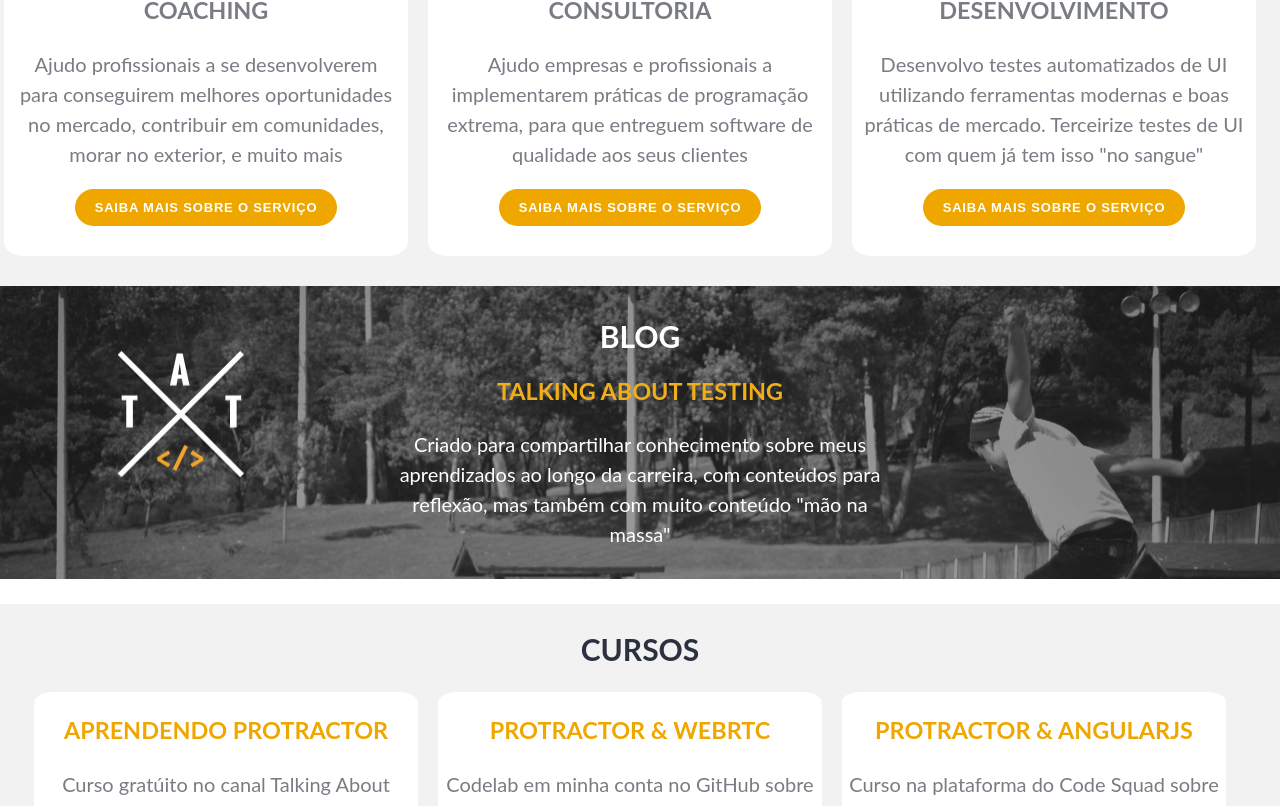
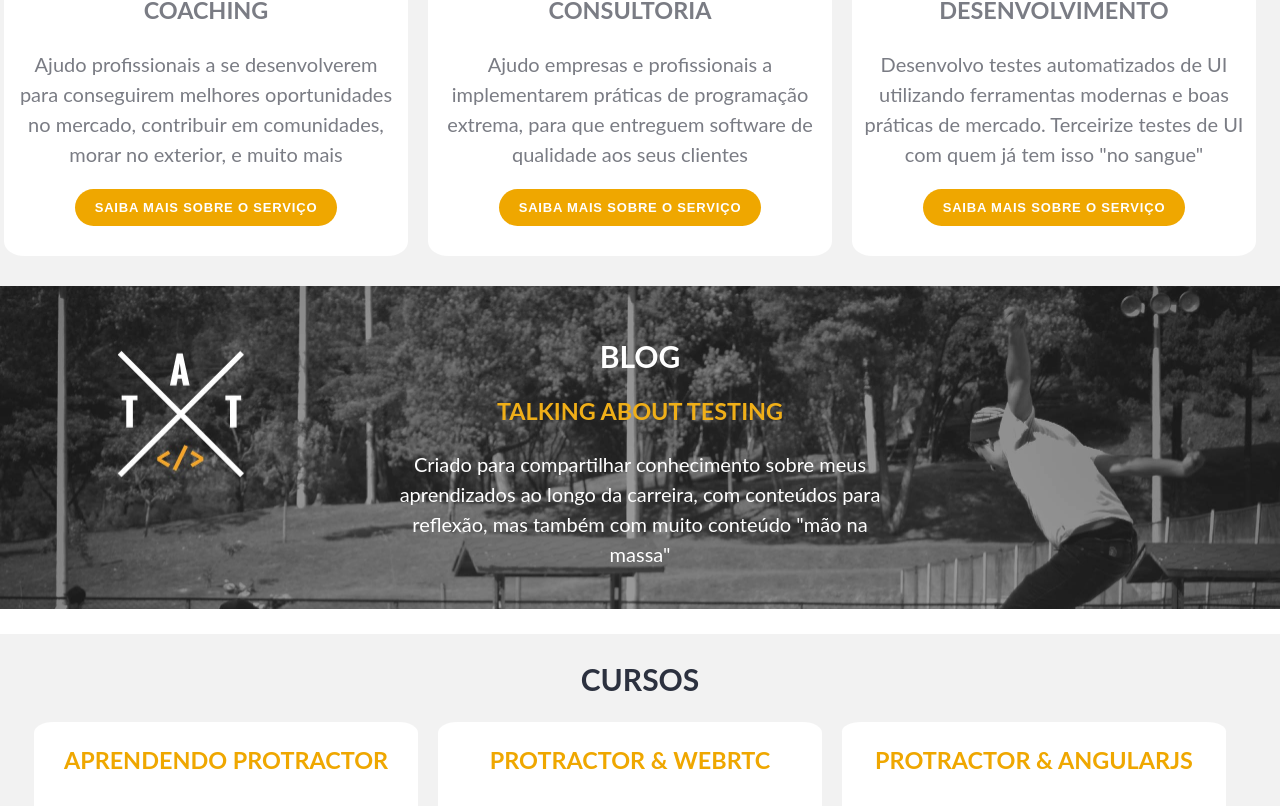
Before and after one commit to wlsf82/-walmyr-filho-react, a React (Create React App) app: page / in a window 1280 px wide. Shown: the part 471-1277 px from the top of the page. Built offline with nearby package versions, Linux system fonts and the light colour scheme.

Commit message:
update padding on book component

```diff
--- a/src/App.css
+++ b/src/App.css
@@ -97,13 +97,13 @@ h1, h2, h3, button {
     background-size: cover;
     color: #fff;
     opacity: .9;
-    padding-top: 10px;
+    padding-top: 30px;
 }
 
 .blog p {
     margin-left: 15%;
     margin-right: 15%;
-    padding-bottom: 30px;
+    padding-bottom: 40px;
     padding-left: 200px;
     padding-right: 200px;
 }
```
